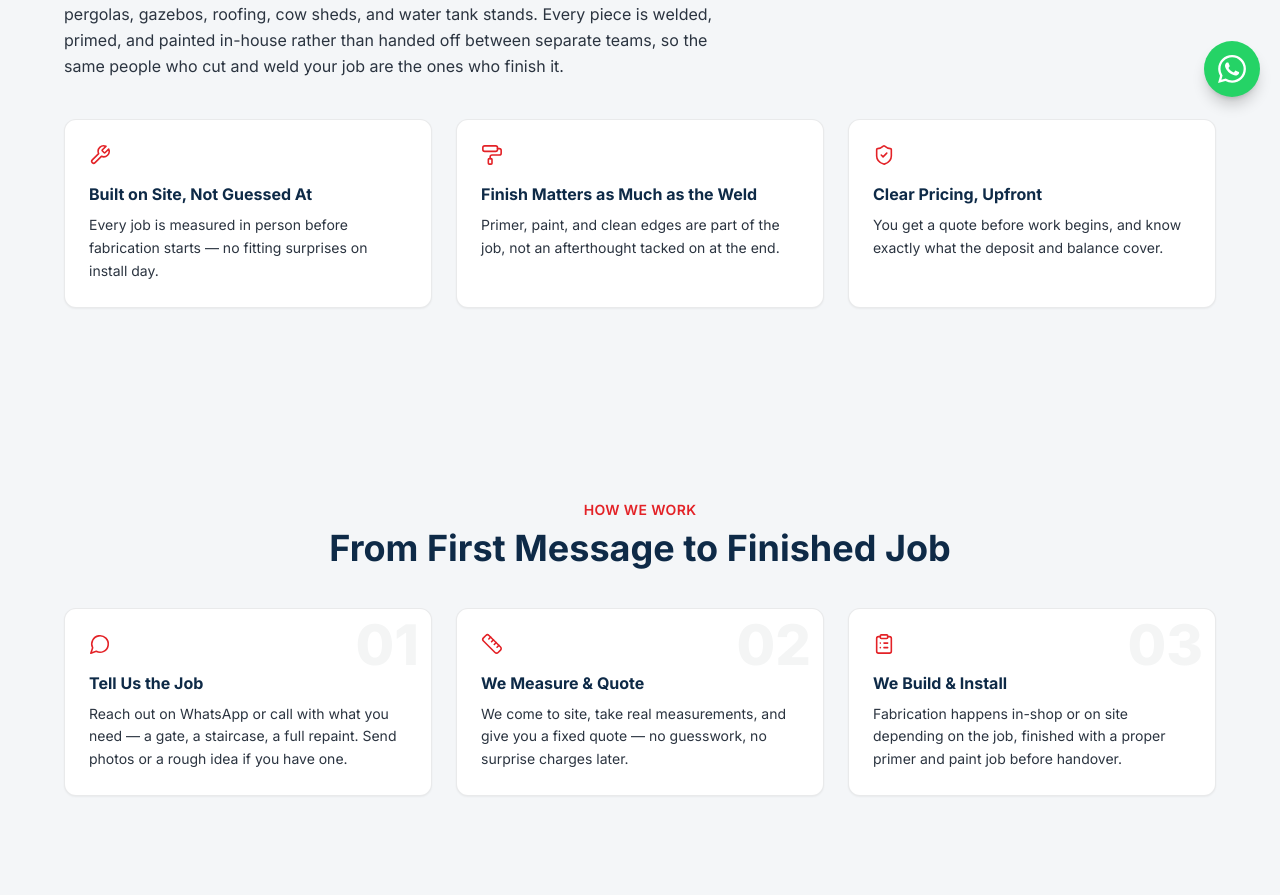
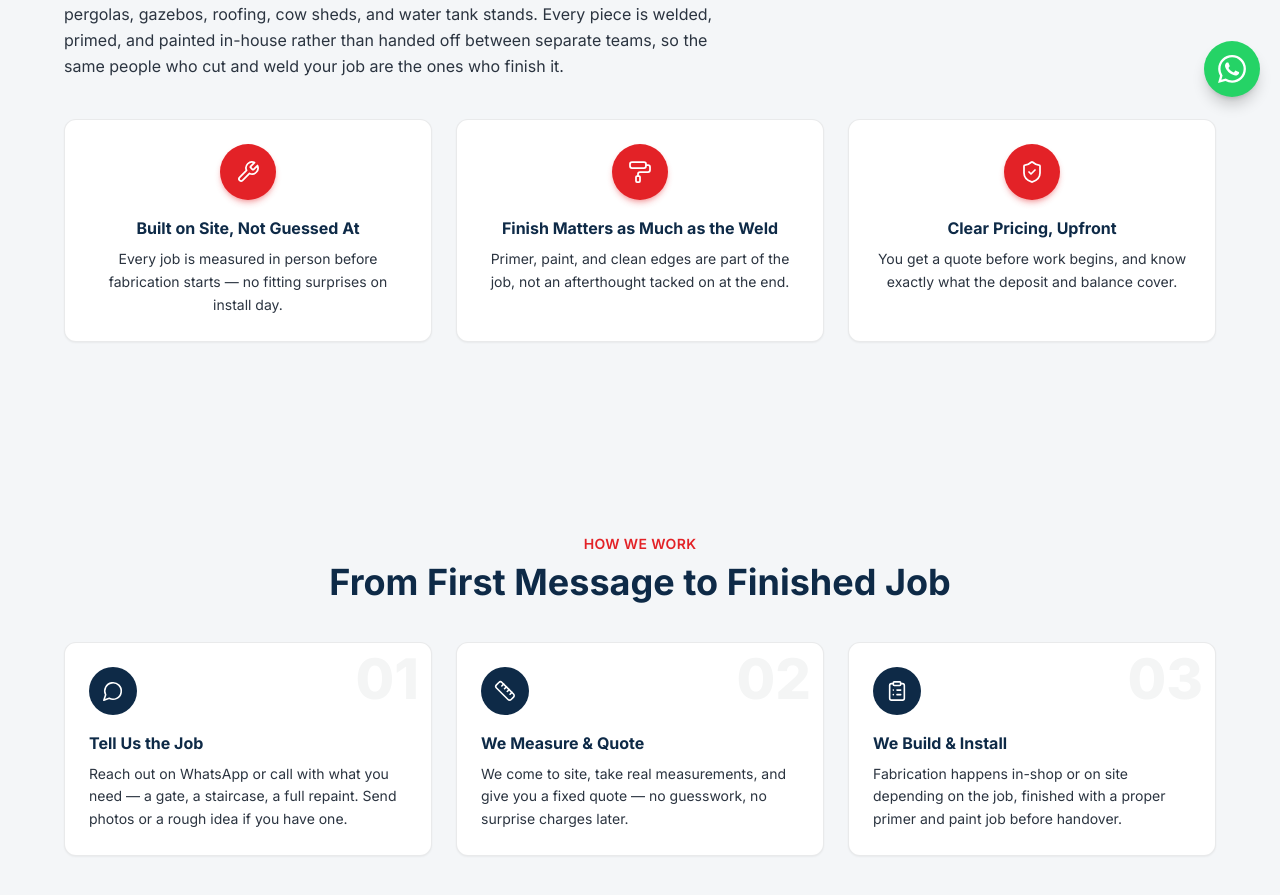
Before and after one commit to Muchyz/Afsaan, a React (Vite) app: page /about in a window 1280 px wide. Shown: the part 683-1578 px from the top of the page. Built offline with nearby package versions, Linux system fonts and the light colour scheme.

Commit message:
Center value card icons and content

```diff
--- a/src/pages/About.jsx
+++ b/src/pages/About.jsx
@@ -44,8 +44,10 @@ export default function About() {
 
           <div className="mt-10 grid gap-6 md:grid-cols-3">
             {values.map((v) => (
-              <Card key={v.title} className="p-6">
-                <v.icon size={22} className="text-brandred" strokeWidth={1.75} />
+              <Card key={v.title} className="p-6 flex flex-col items-center text-center">
+                <div className="w-14 h-14 rounded-full bg-brandred flex items-center justify-center shadow-md shadow-brandred/30">
+                  <v.icon size={24} className="text-white" strokeWidth={1.75} />
+                </div>
                 <p className="mt-4 font-bold text-navy">{v.title}</p>
                 <p className="mt-2 text-sm leading-relaxed text-slate">{v.text}</p>
               </Card>
@@ -62,7 +64,9 @@ export default function About() {
             {process.map((p) => (
               <Card key={p.step} className="p-6 relative overflow-hidden">
                 <span className="absolute right-3 top-2 font-extrabold text-slate/5" style={{ fontSize: '3.5rem', lineHeight: 1 }}>{p.step}</span>
-                <p.icon size={22} className="text-brandred relative z-10" strokeWidth={1.75} />
+                <div className="w-12 h-12 rounded-full bg-navy flex items-center justify-center relative z-10">
+                  <p.icon size={22} className="text-white" strokeWidth={1.75} />
+                </div>
                 <p className="mt-4 font-bold text-navy relative z-10">{p.title}</p>
                 <p className="mt-2 text-sm leading-relaxed text-slate relative z-10">{p.text}</p>
               </Card>
```
